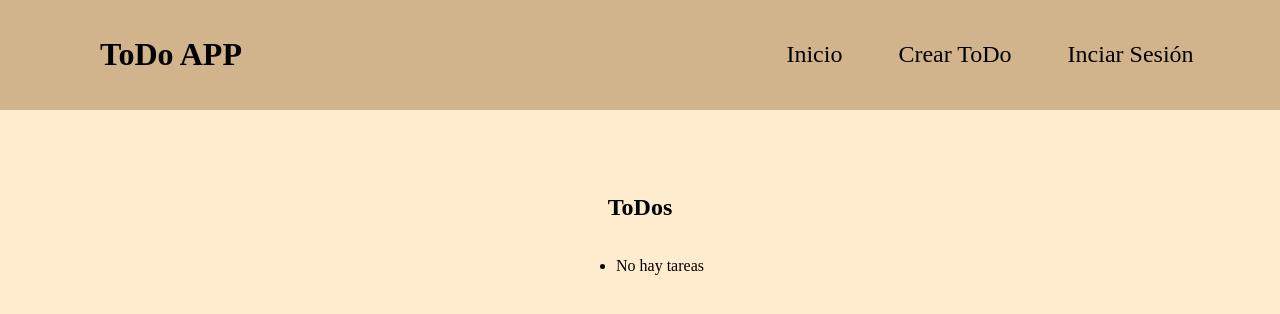
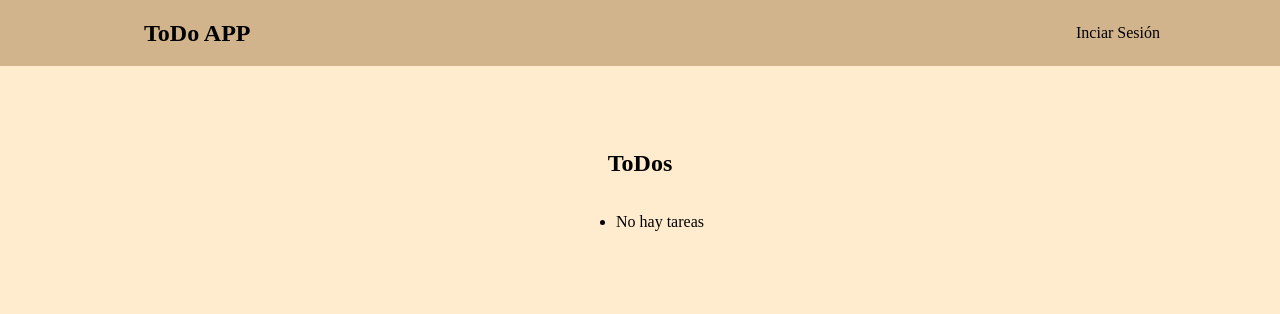
Before and after one commit to GzaJai/todo-app-django, a Django app: page / in a window 1280 px wide. Shown: the top 314 px of the page. Run offline with Django 5.2, Linux system fonts and the light colour scheme.

Commit message:
styling layout.html

```diff
--- a/todos/static/css/styles.css
+++ b/todos/static/css/styles.css
@@ -2,48 +2,55 @@ body {
     background-color: blanchedalmond;
     margin: 0;
     padding: 0;
+    display: flex;
+    flex-direction: column;
+    align-items: center;
+    justify-content: center;
 }
 
 header {
     width: 100%;
     background-color: tan;
-    padding: 15px 20px;
     display: flex;
-    justify-content: space-between;
     align-items: center;
-    box-sizing: border-box;
+    justify-content: center;
+    padding: .5rem 1rem;
+
 }
 
-h1 {
-    width: 100%;
-    padding: 0 0 0 5rem;
-
+header .home-button {
+    width: 40%;
+    font-size: 1.5rem;
+    font-weight: 700;
+    white-space: nowrap;
+    text-decoration: none !important;
+    color: inherit !important;
+    background: none !important;
+    padding: 0 0 0 2rem !important;
 }
 
 nav {
     display: flex;
-    flex-direction: row;
-    justify-content: center;
-    width: 100%;
+    justify-content: right;
+    width: 40%;
 }
 
 nav li {
     list-style: none;
     font-weight: 500;
     color: black;
-    font-size: 1.5rem;
+    font-size: 1rem;
 }
 
 a {
     text-decoration: none;
     color: black;
+    transition: 200ms;
     padding: .5rem;
-    transition: 200ms;
+    border-radius: .5rem;
 }
 
 a:hover {
-    padding: .5rem;
-    border-radius: .5rem;
     color: white;
     background-color: darkcyan;
 }
--- a/todos/templates/layout.html
+++ b/todos/templates/layout.html
@@ -9,20 +9,10 @@
 </head>
 <body>
     <header>
-        <h1>
+        <a class="home-button">
             ToDo APP
-        </h1>
+        </a>
         <nav>
-            <ul>
-                <li>
-                    <a href="{% url 'home' %}">Inicio</a>
-                </li>
-            </ul>
-            <ul>
-                <li>
-                    <a href="{% url 'create_todo' %}">Crear ToDo</a>
-                </li>
-            </ul>
             {% if not user.is_authenticated %}
             <ul>
                 <li>
```
